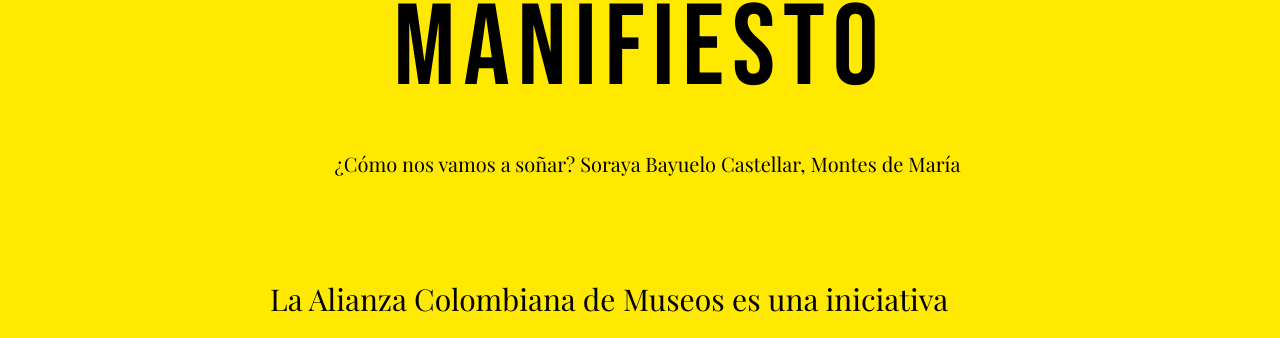
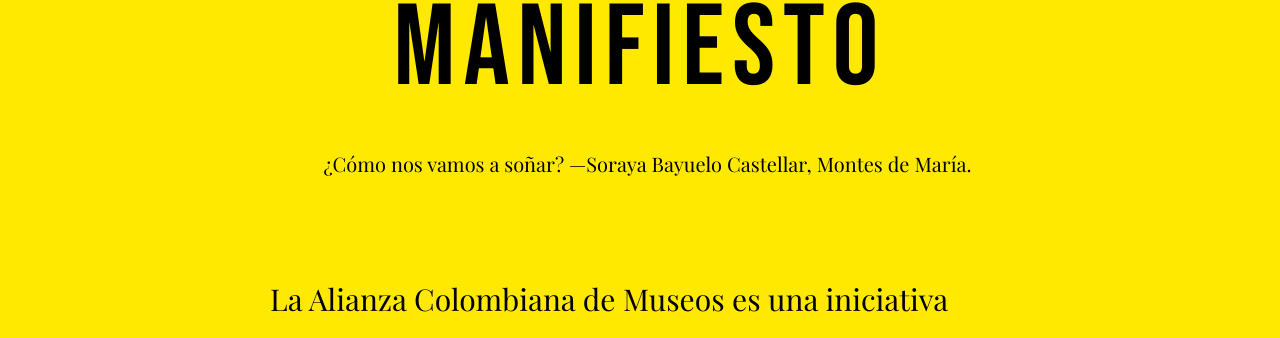
Before and after one commit to alianzacolombianademuseos/paginaweb, a Jekyll site: the page built from paginas/manifiesto.md, in a window 1280 px wide and 900 px high. Shown: the part 124-462 px from the top of the window. Built offline with Jekyll 4.4.1, drawn with Linux system fonts in a browser that asks for light colours.

```diff
--- a/paginas/manifiesto.md
+++ b/paginas/manifiesto.md
@@ -5,7 +5,7 @@ permalink: "/manifiesto"
 custom_css: manifiesto
 ---
 
-> ¿Cómo nos vamos a soñar? Soraya Bayuelo Castellar, Montes de María
+> ¿Cómo nos vamos a soñar? —Soraya Bayuelo Castellar, Montes de María.
 
 La Alianza Colombiana de Museos es una iniciativa autónoma que nace como respuesta a la intensificación de la crisis de nuestras instituciones, causada por la cuarentena ordenada por las autoridades a raíz de la emergencia sanitaria global del 2020.
 
```
